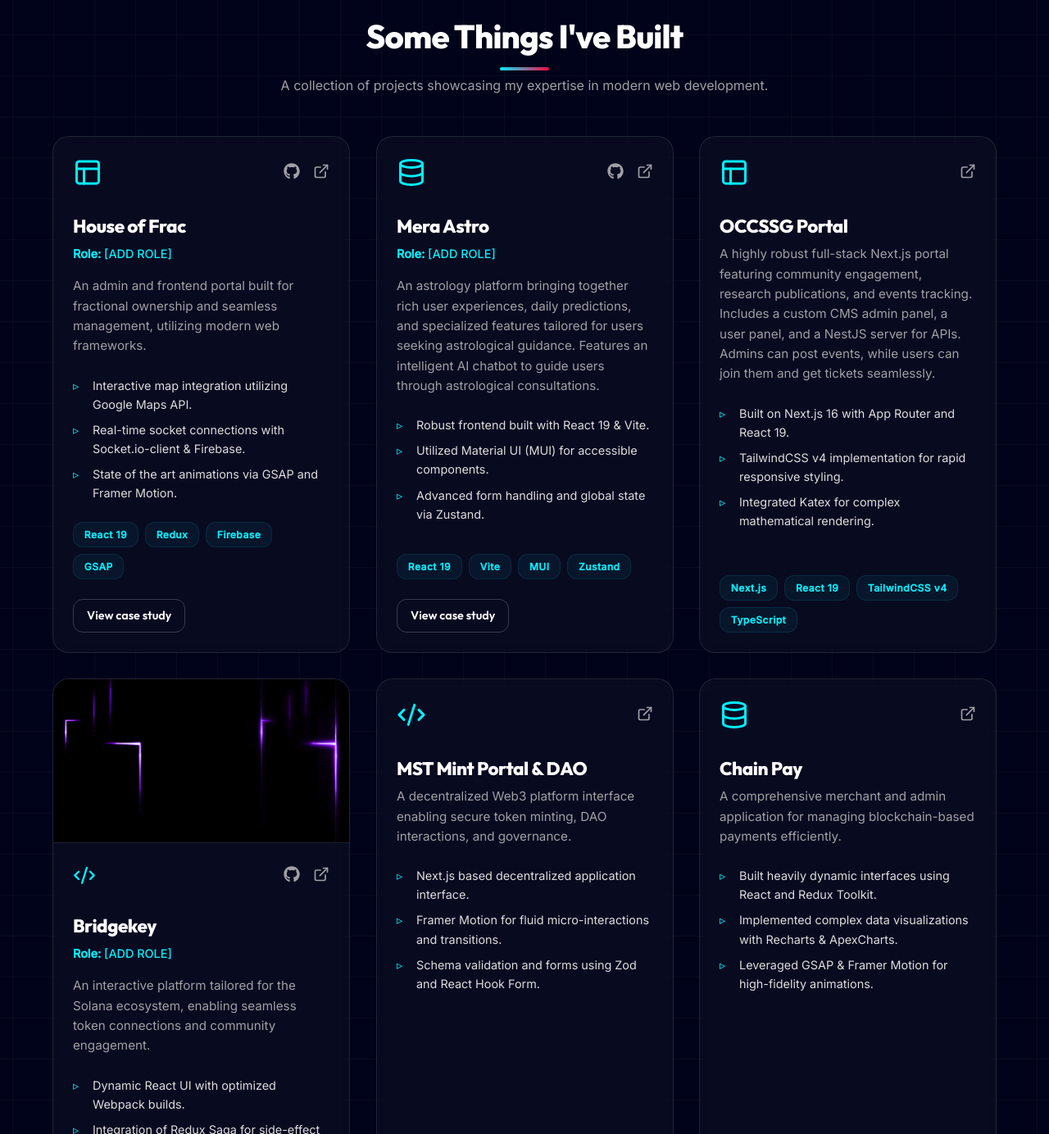
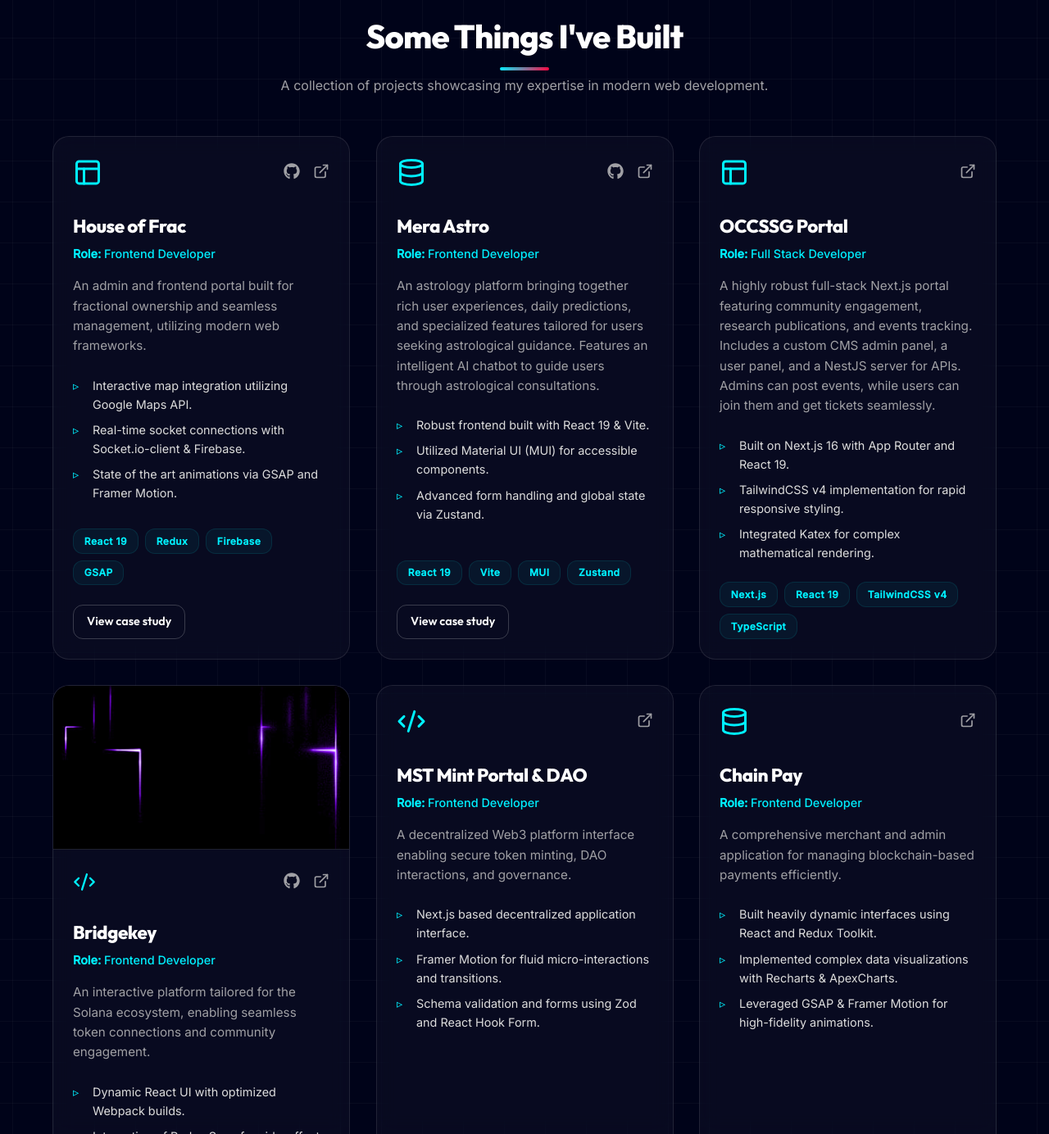
Before and after one commit to kirtikumar01/kirtikumar01.github.io, a Next.js app: page / in a window 1280 px wide. Shown: the part 4854-6238 px from the top of the page at 82% size. Built offline with nearby package versions, Linux system fonts and the light colour scheme; no server answers.

Commit message:
Fix View Case Study button routing and set roles for all projects

```diff
--- a/src/app/page.tsx
+++ b/src/app/page.tsx
@@ -1,5 +1,6 @@
 "use client";
 
+import Link from "next/link";
 import { motion, AnimatePresence } from "framer-motion";
 import { Mail, Phone, ExternalLink, Code2, Database, Layout, Terminal, Sparkles, Gamepad2, Tv, Bot, ChevronDown } from "lucide-react";
 import { FaGithub, FaLinkedin } from "react-icons/fa";
@@ -642,7 +643,7 @@ export default function Home() {
                       </div>
                     </div>
                     <h3 className={styles.projectTitle}>House of Frac</h3>
-                    {process.env.NODE_ENV !== "production" && (<p className={styles.projectRole}><strong>Role:</strong> [ADD ROLE]</p>)}
+                    <p className={styles.projectRole}><strong>Role:</strong> Frontend Developer</p>
                     <p className={styles.projectDesc}>An admin and frontend portal built for fractional ownership and seamless management, utilizing modern web frameworks.</p>
                     <ul className={styles.projectWorkings}>
                       <li>Interactive map integration utilizing Google Maps API.</li>
@@ -657,7 +658,7 @@ export default function Home() {
                     </div>
                     {process.env.NODE_ENV !== "production" && (
                       <div style={{ marginTop: "1.5rem" }}>
-                      <a href="/projects/house-of-frac" className="btn-secondary" style={{ display: "inline-block", fontSize: "0.9rem", padding: "0.5rem 1rem" }}>View case study</a>
+                      <Link href="/projects/house-of-frac" className="btn-secondary" style={{ display: "inline-block", fontSize: "0.9rem", padding: "0.5rem 1rem" }}>View case study</Link>
                     </div>
                     )}
                   </div>
@@ -679,7 +680,7 @@ export default function Home() {
                       </div>
                     </div>
                     <h3 className={styles.projectTitle}>Mera Astro</h3>
-                    {process.env.NODE_ENV !== "production" && (<p className={styles.projectRole}><strong>Role:</strong> [ADD ROLE]</p>)}
+                    <p className={styles.projectRole}><strong>Role:</strong> Frontend Developer</p>
                     <p className={styles.projectDesc}>An astrology platform bringing together rich user experiences, daily predictions, and specialized features tailored for users seeking astrological guidance. Features an intelligent AI chatbot to guide users through astrological consultations.</p>
                     <ul className={styles.projectWorkings}>
                       <li>Robust frontend built with React 19 & Vite.</li>
@@ -694,7 +695,7 @@ export default function Home() {
                     </div>
                     {process.env.NODE_ENV !== "production" && (
                       <div style={{ marginTop: "1.5rem" }}>
-                      <a href="/projects/mera-astro" className="btn-secondary" style={{ display: "inline-block", fontSize: "0.9rem", padding: "0.5rem 1rem" }}>View case study</a>
+                      <Link href="/projects/mera-astro" className="btn-secondary" style={{ display: "inline-block", fontSize: "0.9rem", padding: "0.5rem 1rem" }}>View case study</Link>
                     </div>
                     )}
                   </div>
@@ -713,6 +714,7 @@ export default function Home() {
                       <a href="https://occssg.org/" target="_blank" rel="noopener noreferrer" className={styles.projectLink}><ExternalLink size={20} /></a>
                     </div>
                     <h3 className={styles.projectTitle}>OCCSSG Portal</h3>
+                    <p className={styles.projectRole}><strong>Role:</strong> Full Stack Developer</p>
                     <p className={styles.projectDesc}>A highly robust full-stack Next.js portal featuring community engagement, research publications, and events tracking. Includes a custom CMS admin panel, a user panel, and a NestJS server for APIs. Admins can post events, while users can join them and get tickets seamlessly.</p>
                     <ul className={styles.projectWorkings}>
                       <li>Built on Next.js 16 with App Router and React 19.</li>
@@ -745,7 +747,7 @@ export default function Home() {
                       </div>
                     </div>
                     <h3 className={styles.projectTitle}>Bridgekey</h3>
-                    {process.env.NODE_ENV !== "production" && (<p className={styles.projectRole}><strong>Role:</strong> [ADD ROLE]</p>)}
+                    <p className={styles.projectRole}><strong>Role:</strong> Frontend Developer</p>
                     <p className={styles.projectDesc}>An interactive platform tailored for the Solana ecosystem, enabling seamless token connections and community engagement.</p>
                     <ul className={styles.projectWorkings}>
                       <li>Dynamic React UI with optimized Webpack builds.</li>
@@ -773,6 +775,7 @@ export default function Home() {
                       <a href="https://dao.mstblockchain.com/" target="_blank" rel="noopener noreferrer" className={styles.projectLink}><ExternalLink size={20} /></a>
                     </div>
                     <h3 className={styles.projectTitle}>MST Mint Portal & DAO</h3>
+                    <p className={styles.projectRole}><strong>Role:</strong> Frontend Developer</p>
                     <p className={styles.projectDesc}>A decentralized Web3 platform interface enabling secure token minting, DAO interactions, and governance.</p>
                     <ul className={styles.projectWorkings}>
                       <li>Next.js based decentralized application interface.</li>
@@ -801,6 +804,7 @@ export default function Home() {
                       <a href="https://chainpay.biz/" target="_blank" rel="noopener noreferrer" className={styles.projectLink}><ExternalLink size={20} /></a>
                     </div>
                     <h3 className={styles.projectTitle}>Chain Pay</h3>
+                    <p className={styles.projectRole}><strong>Role:</strong> Frontend Developer</p>
                     <p className={styles.projectDesc}>A comprehensive merchant and admin application for managing blockchain-based payments efficiently.</p>
                     <ul className={styles.projectWorkings}>
                       <li>Built heavily dynamic interfaces using React and Redux Toolkit.</li>
--- a/src/app/projects/[slug]/page.tsx
+++ b/src/app/projects/[slug]/page.tsx
@@ -18,7 +18,7 @@ const projectsData: Record<string, any> = {
   "house-of-frac": {
     draft: true,
     title: "House of Frac",
-    role: "[ADD ROLE]",
+    role: "Frontend Developer",
     overview: "An admin and frontend portal built for fractional ownership and seamless management, utilizing modern web frameworks. It allows users to easily invest in fractional real estate assets.",
     techStack: ["React 19", "Redux", "Firebase", "GSAP", "Google Maps API"],
     keyChallenge: "[ADD KEY CHALLENGE]",
@@ -30,7 +30,7 @@ const projectsData: Record<string, any> = {
   "mera-astro": {
     draft: true,
     title: "Mera Astro",
-    role: "[ADD ROLE]",
+    role: "Frontend Developer",
     overview: "An astrology platform bringing together rich user experiences, daily predictions, and specialized features tailored for users seeking astrological guidance.",
     techStack: ["React 19", "Vite", "MUI", "Zustand"],
     keyChallenge: "[ADD KEY CHALLENGE]",
@@ -42,7 +42,7 @@ const projectsData: Record<string, any> = {
   "bridgekey": {
     draft: true,
     title: "Bridgekey",
-    role: "[ADD ROLE]",
+    role: "Frontend Developer",
     overview: "An interactive platform tailored for the EVM ecosystem, enabling cross-chain balance viewing, token swaps, and asset bridging.",
     techStack: ["React", "Wagmi", "Viem", "Coinbase SDK", "TailwindCSS"],
     keyChallenge: "[ADD KEY CHALLENGE]",
```
